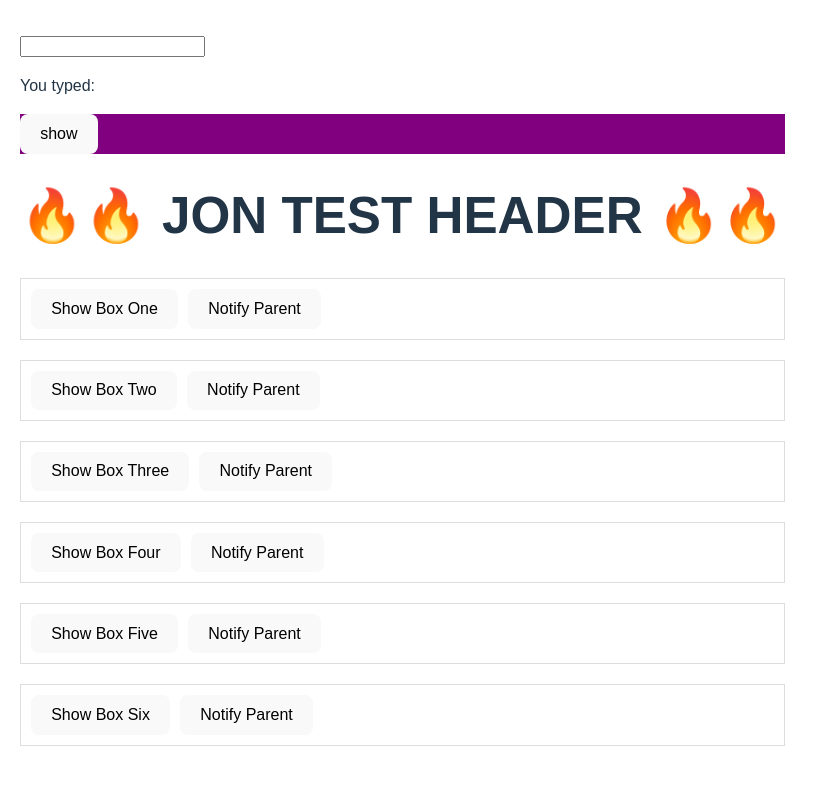
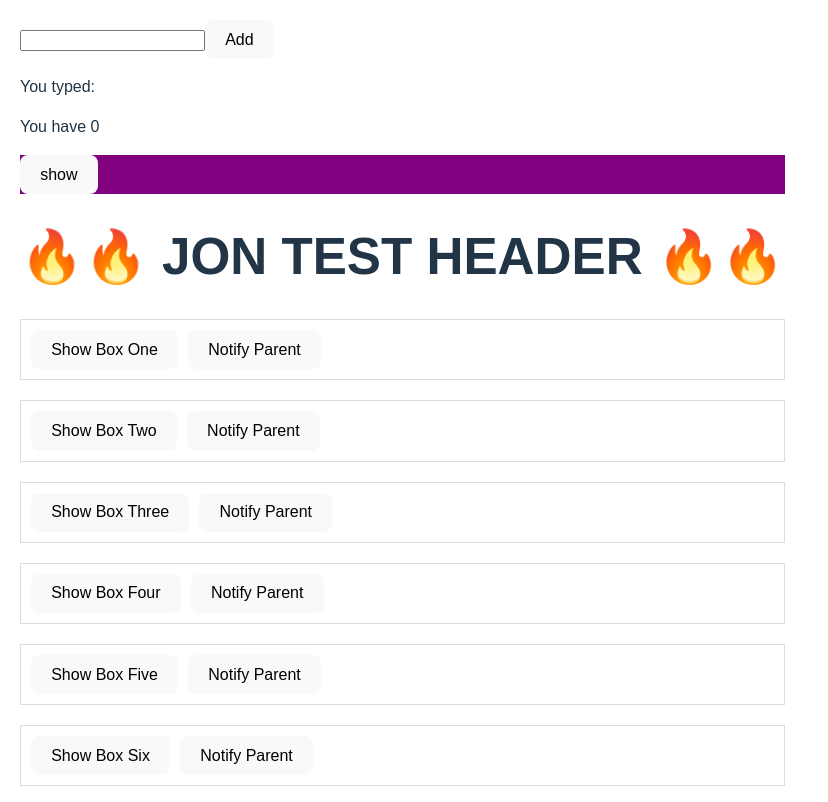
Before and after one commit to JonGudenzi/react-practice, a React (Vite) app: page / in a window 1280 px wide. Shown: the top 802 px of the page, without its empty margins (0-828 px from the left). Built offline with nearby package versions, Linux system fonts and the light colour scheme.

Commit message:
input box and count for ul

```diff
--- a/src/InputBot.jsx
+++ b/src/InputBot.jsx
@@ -2,13 +2,26 @@ import { useState } from "react";
 
 export default function InputBox() {
 
-    const [inputValue, setInputValue] = useState("");
+  const [inputValue, setInputValue] = useState("");
+  const [items, setItems] = useState([]);
 
   return (
     <div>
       <input value={inputValue}
-      onChange={(e) => setInputValue(e.target.value)} />
+        onChange={(e) => setInputValue(e.target.value)} />
+      <button onClick={() => {
+        if (inputValue.trim() === "") return;
+        setItems(prevItems => [...prevItems, inputValue]);
+        setInputValue("");
+      }
+      }>Add</button>
       <p>You typed: {inputValue}</p>
+      <ul>
+        {items.map((item, index) => (
+          <li key={index}>{item}</li>
+        ))}
+      </ul>
+      <p>You have {items.length}</p>
     </div>
   );
 }
```
